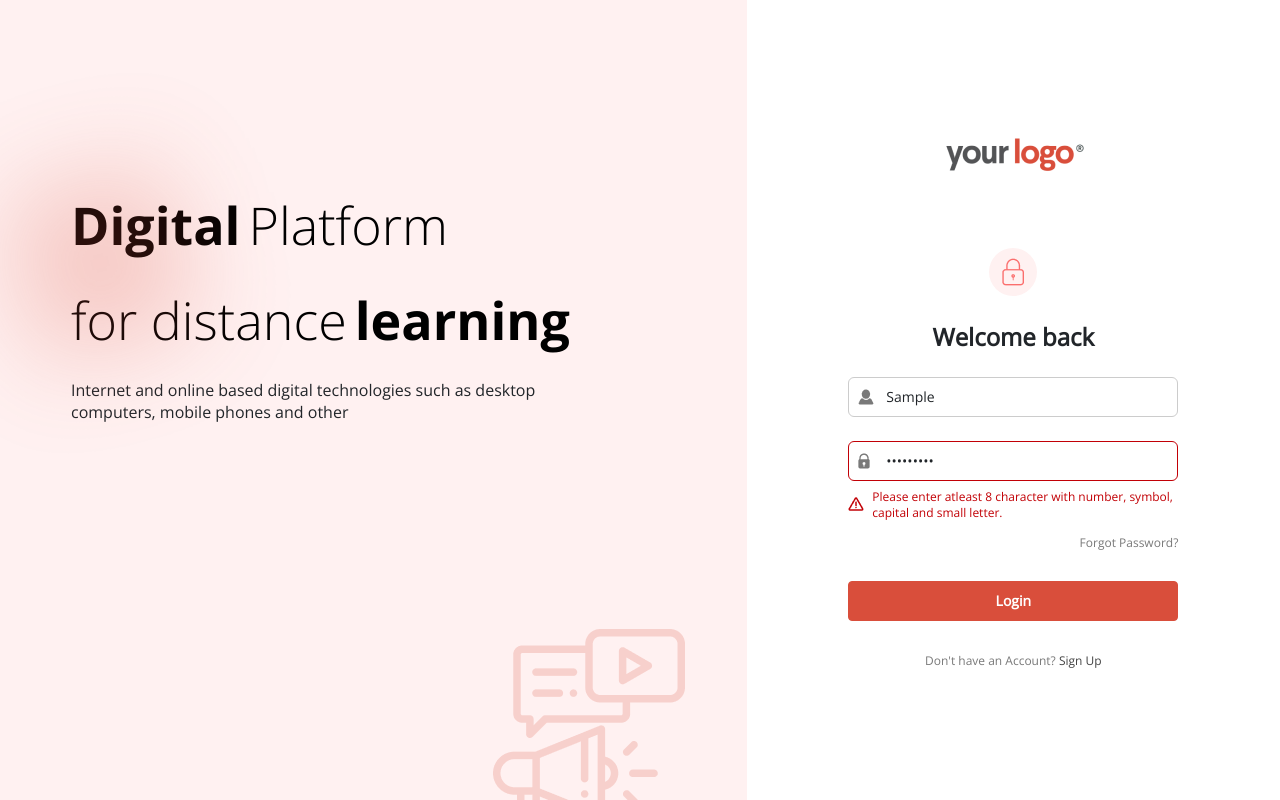
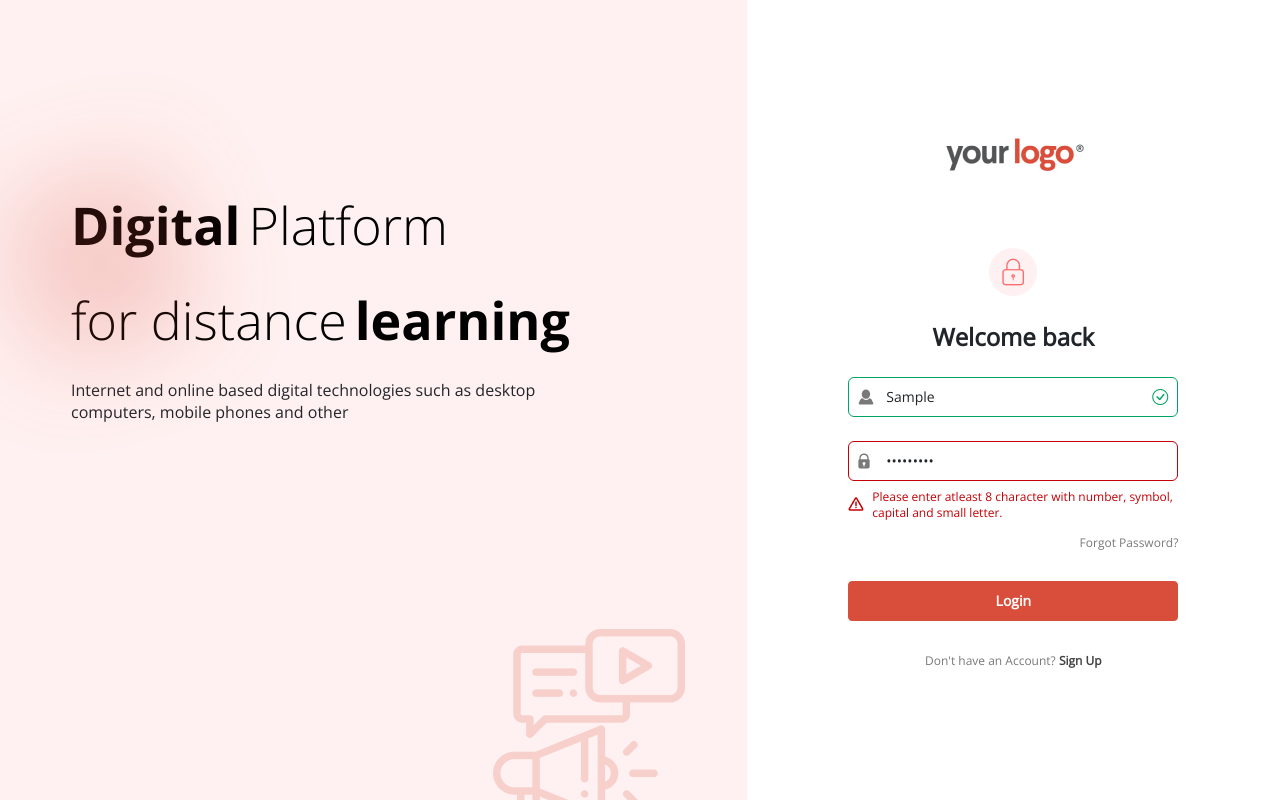
Before and after one commit to KinjalHirapara/interview-assignment, an Angular app: page /login in a window 1280 px wide. Both pictures are taken after typing "Sample", "Sample123" into the empty fields and a click on the button "Login". Built offline with nearby package versions, Linux system fonts and the light colour scheme.

Commit message:
Applied validation style.

```diff
--- a/package.json
+++ b/package.json
@@ -19,6 +19,7 @@
     "@angular/platform-browser-dynamic": "^15.2.0",
     "@angular/router": "^15.2.0",
     "bootstrap": "^5.3.0",
+    "bootstrap-icons": "^1.10.5",
     "rxjs": "~7.8.0",
     "tslib": "^2.3.0",
     "zone.js": "~0.12.0"
--- a/src/app/login/login.component.html
+++ b/src/app/login/login.component.html
@@ -37,6 +37,7 @@
                   <div class="form-group">
                     <span class="input-group-icon rounded-top rounded-bottom"><img src="./../../assets/images/User.png" /></span>
                     <input type="text" class="form-control" placeholder="Username" value="John Doe" formControlName="userName">
+                    <span *ngIf="this.myForm.get('userName')?.valid" class="input-valid-icon"><i class="bi bi-check-circle"></i></span>
                   </div>
                   <div class="invalid-input mt-2" *ngIf="myForm.get('userName')?.invalid && myForm.get('userName')?.touched">
                     <div *ngIf="myForm.get('userName')?.hasError('required')">
@@ -47,7 +48,8 @@
                 <div>
                   <div class="form-group">
                     <span class="input-group-icon rounded-top rounded-bottom"><img src="./../../assets/images/password_lock.png" /></span>
-                    <input type="password" class="form-control" placeholder="Password" formControlName="password" required>
+                    <input type="password" class="form-control" placeholder="Password" formControlName="password">
+                    <span *ngIf="this.myForm.get('password')?.valid" class="input-valid-icon"><i class="bi bi-check-circle"></i></span>
                   </div>
                   <div class="invalid-input mt-2" *ngIf="myForm.get('password')?.touched && myForm.get('password')?.errors">
                     <div *ngIf="myForm.get('password')?.hasError('required')">
@@ -70,7 +72,7 @@
                 <button class="btn product-btn" type="submit">Login</button>
               </div>
               <div class="sign-up-text mt-4 pt-2 text-center">
-                Don't have an Account? <a href="#">Sign Up</a>
+                Don't have an Account? <a href="#"><b>Sign Up</b></a>
               </div>
             </form>
           </div>
--- a/src/styles.scss
+++ b/src/styles.scss
@@ -1,7 +1,7 @@
 /* You can add global styles to this file, and also import other style files */
 @import "../src/variables";
 @import "../node_modules/bootstrap/dist/css/bootstrap.min.css";
-
+@import "../node_modules/bootstrap-icons/font/bootstrap-icons.min.css";
 @font-face {
   font-family: OpenSans;
   src: url("./font/Open_Sans/static/OpenSans-Regular.ttf") format("truetype");
@@ -94,3 +94,13 @@ body {
 .ng-invalid.ng-touched{
   border-color: #C20006;
 }
+
+.ng-valid.ng-touched{
+  border-color: #00A364;
+}
+.input-valid-icon{
+  position: absolute;
+  right: 10px;
+  top: 8px;
+  color: #00A364;
+}
```
Also changed, not shown: 1 other file (tests, documents, lock files or other folders).
